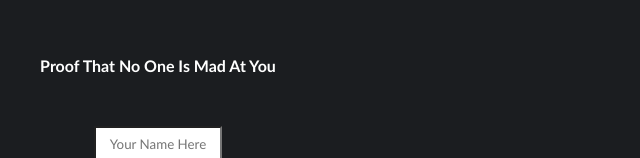
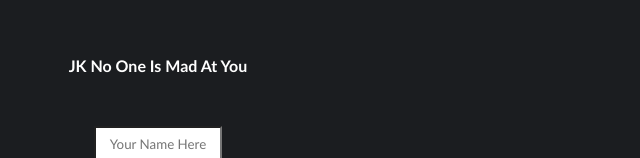
Before and after one commit to alina-costa/hannahhaters, a React (Create React App) app: page / in a window 1280 px wide. Shown: the part 218-376 px from the top of the page, without its empty margins (0-640 px from the left). Built offline with nearby package versions, Linux system fonts and the light colour scheme.

Commit message:
update package.json

```diff
--- a/public/styles.css
+++ b/public/styles.css
@@ -44,7 +44,6 @@ form {
 
 button {
   border-radius: 5px;
-  /* border-color: #cadbae; */
   height: 50px;
   width: 100px;
   background-color: rgb(0, 255, 0);
--- a/src/App.js
+++ b/src/App.js
@@ -31,7 +31,7 @@ function App() {
     <>
       <div className="container">
         <div className="header-container">
-          <h4>Proof That No One Is Mad At You</h4>
+          <h4>JK No One Is Mad At You</h4>
           <form onSubmit={handleSubmit}>
             <input
               required
```
Also changed, not shown: package.json (+7 -1 lines), 1 other file (tests, documents, lock files or other folders).
